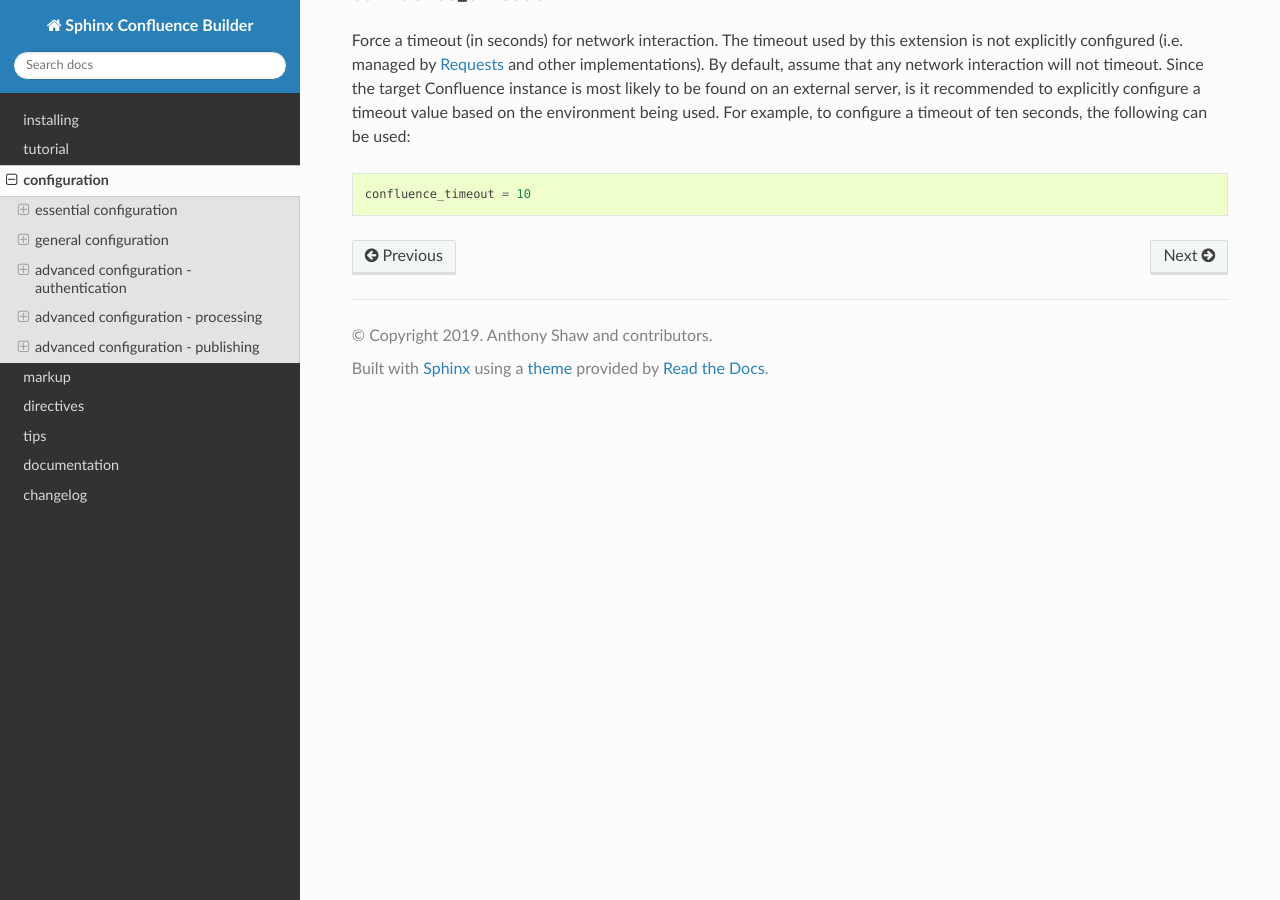
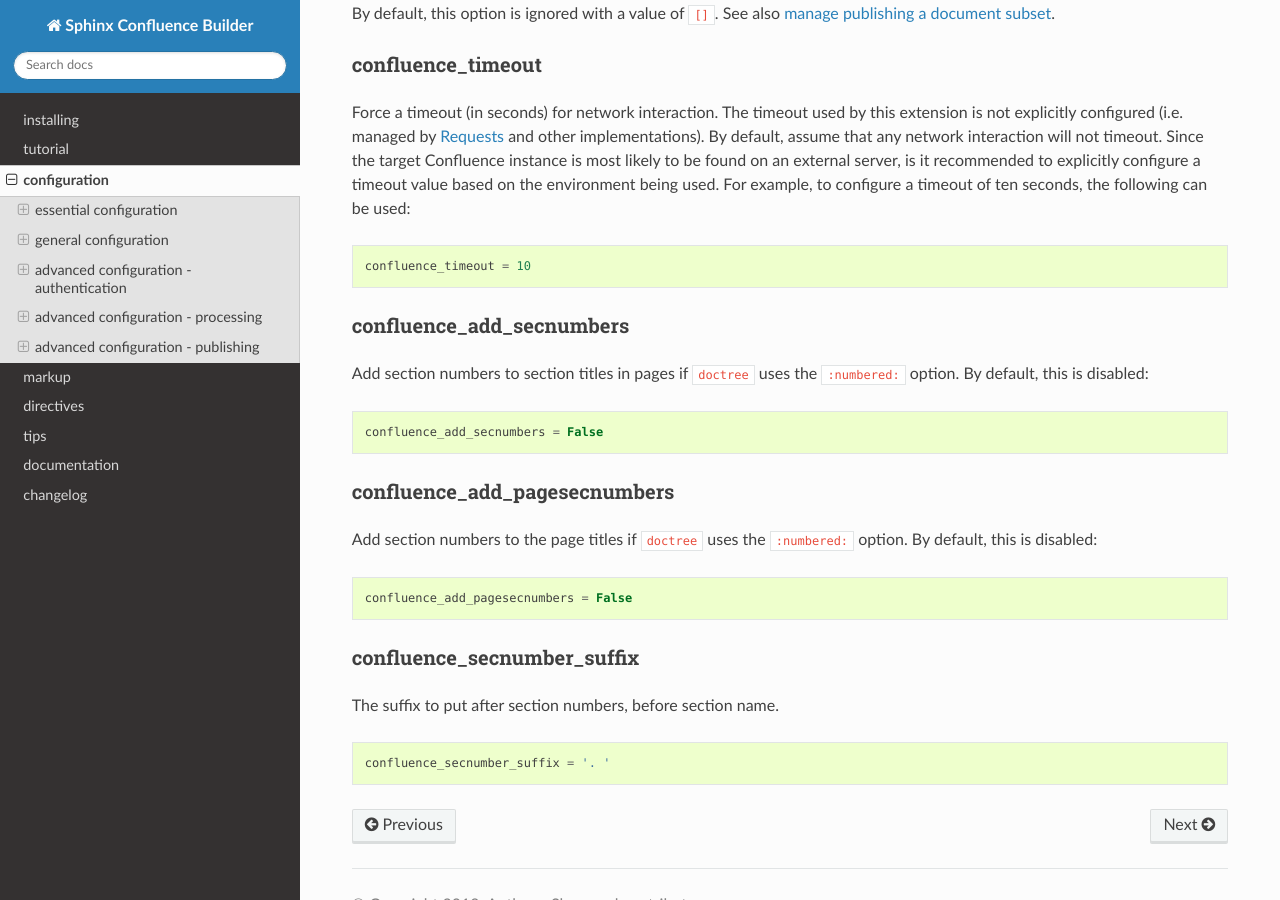
Before and after one commit to sphinx-contrib/confluencebuilder, a Sphinx documentation site: the page built from doc/configuration.rst, in a window 1280 px wide and 900 px high, scrolled down 13528 px. Built offline with Sphinx 7.4.7 and the Read the Docs theme 2.0.0, drawn with Linux system fonts in a browser that asks for light colours; some of the changed text lies outside the part shown.

Commit message:
Document settings
Signed-off-by: Jesse Tan <j.tan@activevideo.com>

```diff
--- a/doc/configuration.rst
+++ b/doc/configuration.rst
@@ -772,6 +772,39 @@ seconds, the following can be used:
 
    confluence_timeout = 10
 
+
+confluence_add_secnumbers
+~~~~~~~~~~~~~~~~~~~~~~~~~
+
+Add section numbers to section titles in pages if ``doctree`` uses the
+``:numbered:`` option. By default, this is disabled:
+
+.. code-block:: python
+
+    confluence_add_secnumbers = False
+
+
+confluence_add_pagesecnumbers
+~~~~~~~~~~~~~~~~~~~~~~~~~~~~~
+
+Add section numbers to the page titles if ``doctree`` uses the ``:numbered:``
+option. By default, this is disabled:
+
+.. code-block:: python
+
+    confluence_add_pagesecnumbers = False
+
+
+confluence_secnumber_suffix
+~~~~~~~~~~~~~~~~~~~~~~~~~~~
+
+The suffix to put after section numbers, before section name.
+
+.. code-block:: python
+
+    confluence_secnumber_suffix = '. '
+
+
 .. references ------------------------------------------------------------------
 
 .. _API tokens: https://confluence.atlassian.com/cloud/api-tokens-938839638.html
```
Also changed, not shown: 1 other file.
